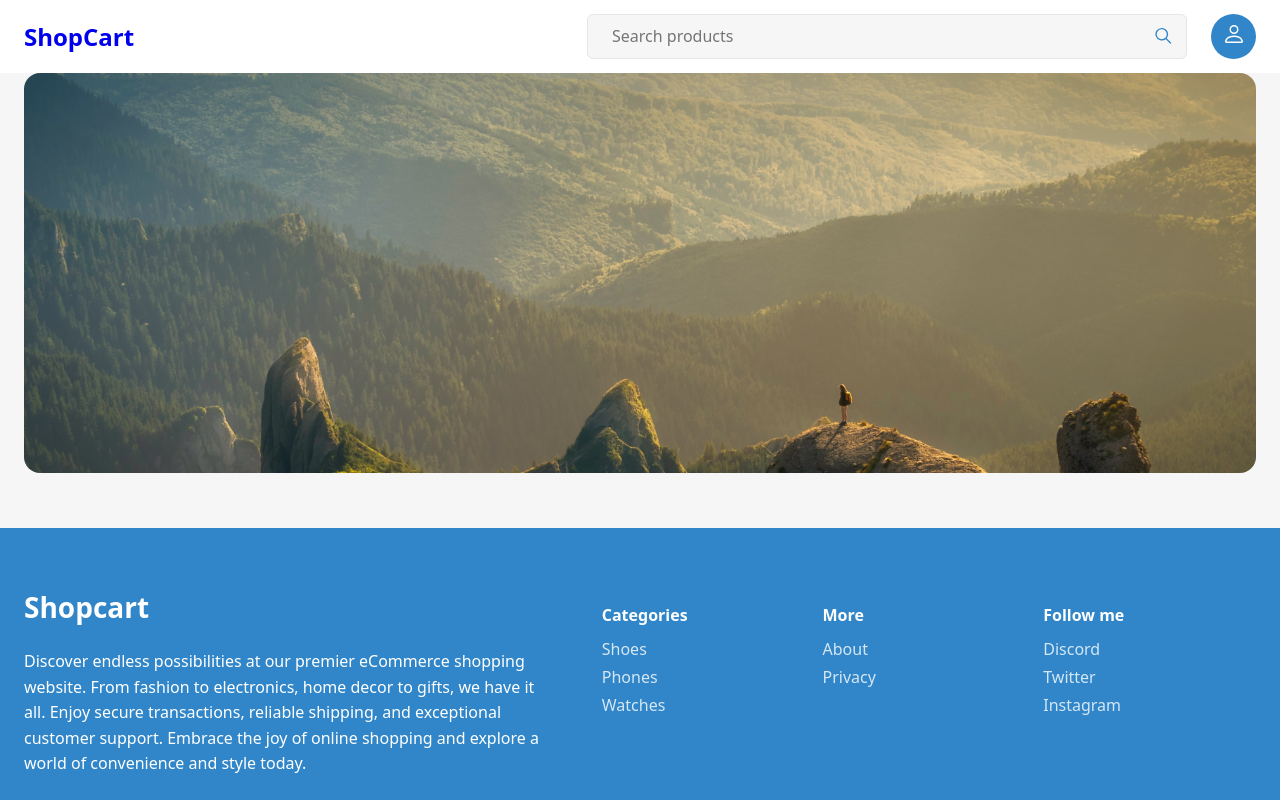
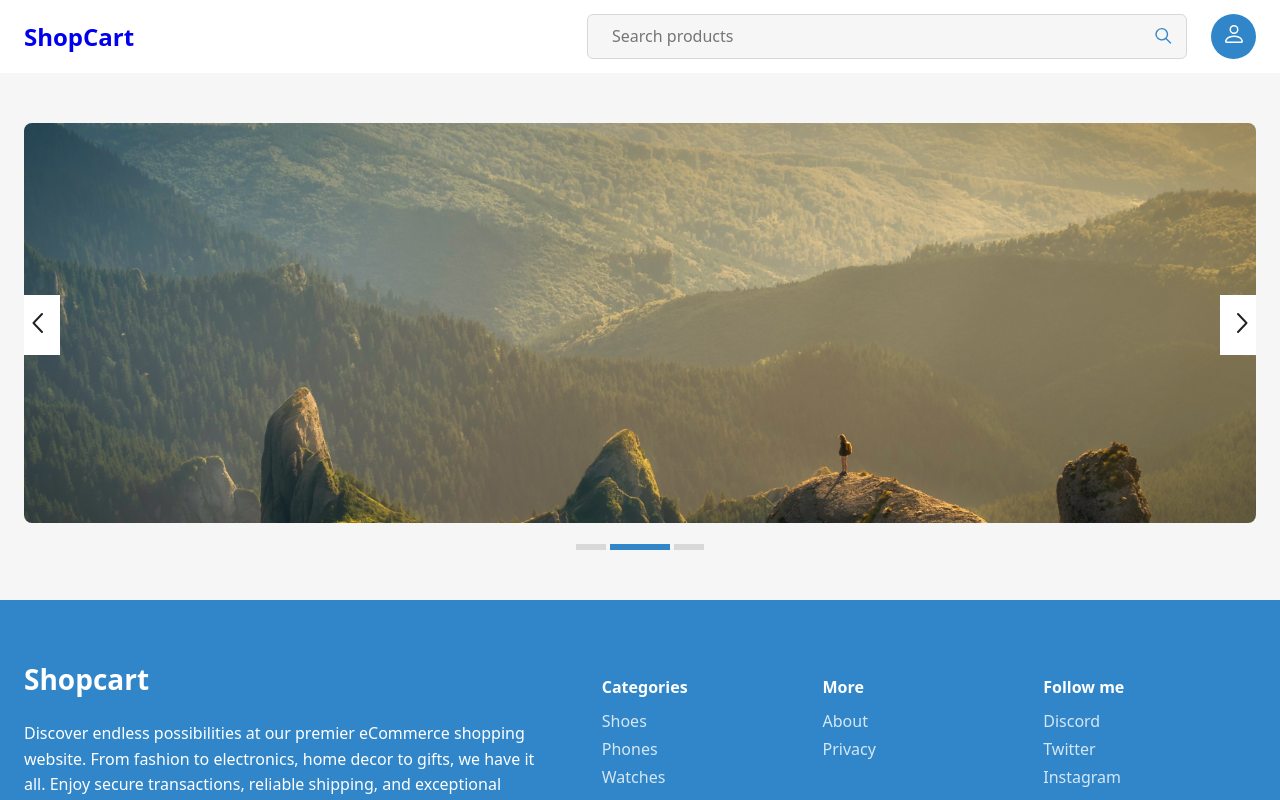
Before and after one commit to Anubhav0114/Ecommerce-Site, a Nuxt app: page / in a window 1280 px wide. Shown: the top 800 px of the page. Built offline with nearby package versions, Linux system fonts and the light colour scheme; grey boxes are pictures that could not be loaded.

Commit message:
slideshow added

```diff
--- a/assets/css/global.css
+++ b/assets/css/global.css
@@ -1,11 +1,11 @@
 :root {
     --color-primary: #3086C8;
     --color-on-primary: #fff;
-    --color-secondary: #fff;
+    --color-secondary: #c228ff;
     --color-on-secondary: #3F3F3F;
     --color-on-secondary-variant: #5B5B5B;
     --color-surface: #F6F6F6;
-    --color-surface-dark: #e6e6e6;
+    --color-surface-dark: #d8d8d8;
     --color-surface-variant: #fff;
 
 
@@ -18,6 +18,7 @@
 }
 
 *{
+    transition: all 200ms;
     box-sizing: border-box;
     font-family: system-ui, -apple-system, BlinkMacSystemFont, 'Segoe UI', Roboto, Oxygen, Ubuntu, Cantarell, 'Open Sans', 'Helvetica Neue', sans-serif;
 }
--- a/pages/index.vue
+++ b/pages/index.vue
@@ -1,13 +1,44 @@
 <script setup lang='ts'>
+
+function slideLeft() {
+
+}
+
+function slideRight(){
+
+}
 
 </script>
 <template>
     <div class="container">
         <div class="slideshow">
-            <div class="image-container">
-                <div class="image-holder">
-                    <img src="../public/images/image_1.jpg" alt="">
+            <div class="image-container-holder">
+                <button class="left"><img src="../public/images/arrow.svg" alt=""></button>
+                <div class="image-container">
+                    <div class="image-holder">
+                        <img src="../public/images/image_1.jpg" alt="">
+                    </div>
+                    <div class="image-holder">
+                        <img src="../public/images/image_3.jpg" alt="">
+                    </div>
+                    <div class="image-holder">
+                        <img src="../public/images/image_3.jpg" alt="">
+                    </div>
+                    <div class="image-holder">
+                        <img src="../public/images/image_3.jpg" alt="">
+                    </div>
+                    <div class="image-holder">
+                        <img src="../public/images/image_3.jpg" alt="">
+                    </div>
                 </div>
+                <button class="right"><img src="../public/images/arrow.svg" alt=""></button>
+            </div>
+
+
+            <div class="marker-container">
+                <div></div>
+                <div class="active"></div>
+                <div></div>
             </div>
         </div>
 
@@ -19,18 +50,70 @@
     </div>
 </template>
 <style scoped>
-
-.slideshow{
-
+.slideshow {
+    margin-top: 50px;
+    overflow-x: hidden;
 }
 
-.image-holder img{
+.slideshow .image-container-holder{
+    position: relative;
+}
+
+.slideshow .image-container-holder>button{
+    position: absolute;
+    top: 50%;
+    translate: 0 -50%;
+    border: none;
+    outline: none;
+    border-radius: 0;
+    height: 60px;
+    background-color: rgb(255, 255, 255);
+}
+
+.slideshow .image-container-holder>button.left img{
+    transform: rotate(180deg);
+}
+
+.slideshow .image-container-holder>button.right{
+    right: 0;
+}
+
+
+.slideshow .image-container {
+    display: flex;
+    flex-direction: row;
+    gap: 24px;
+}
+
+.slideshow .image-holder {
+    width: 100%;
+    flex: 0 0 auto;
+}
+
+.image-holder img {
     width: 100%;
     height: auto;
     max-height: 400px;
     object-fit: cover;
-    border-radius: 16px;
-
+    border-radius: 8px;
 }
 
+
+.marker-container {
+    margin-top: 16px;
+    display: flex;
+    gap: 4px;
+    justify-content: center;
+}
+
+.marker-container div {
+    width: 30px;
+    height: 6px;
+    background-color: var(--color-surface-dark);
+}
+
+.marker-container .active {
+    width: 60px;
+    background-color: var(--color-primary);
+}
 </style>
```
Also changed, not shown: public/images/arrow.svg (added).
